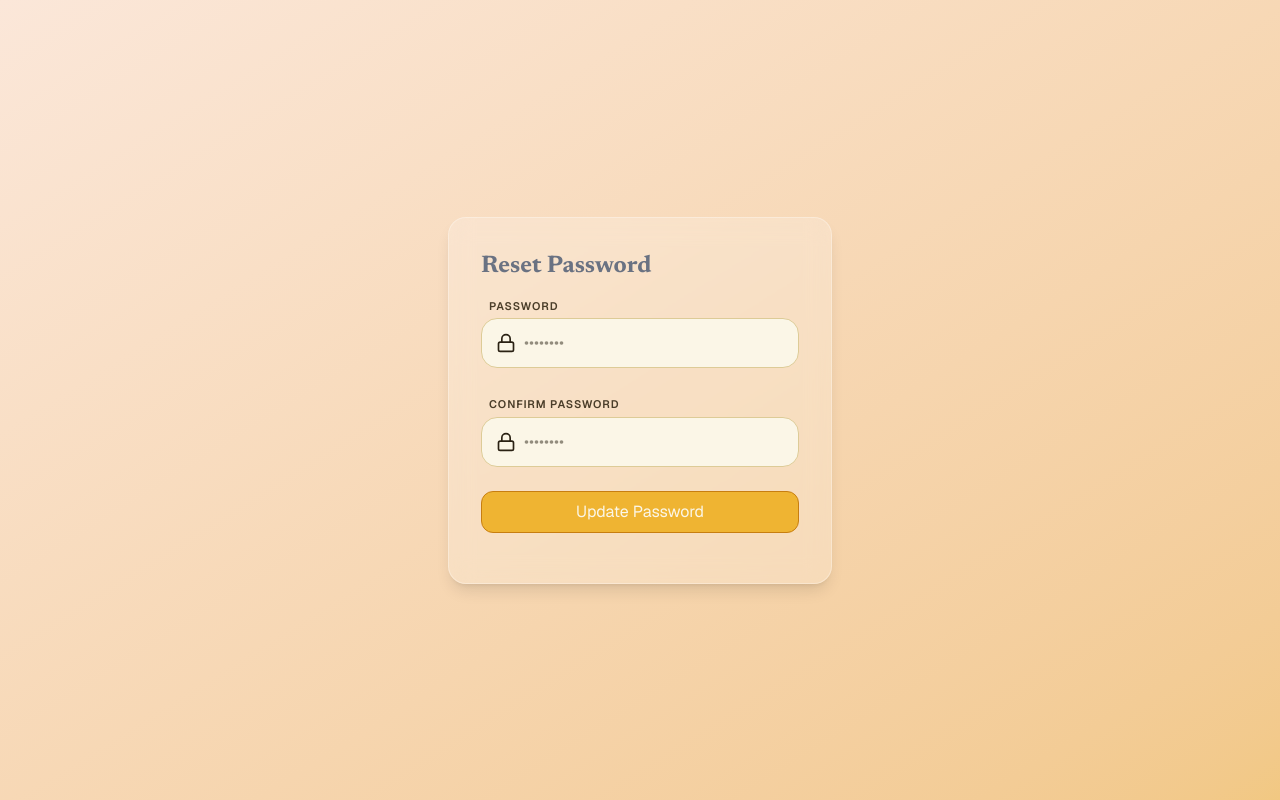
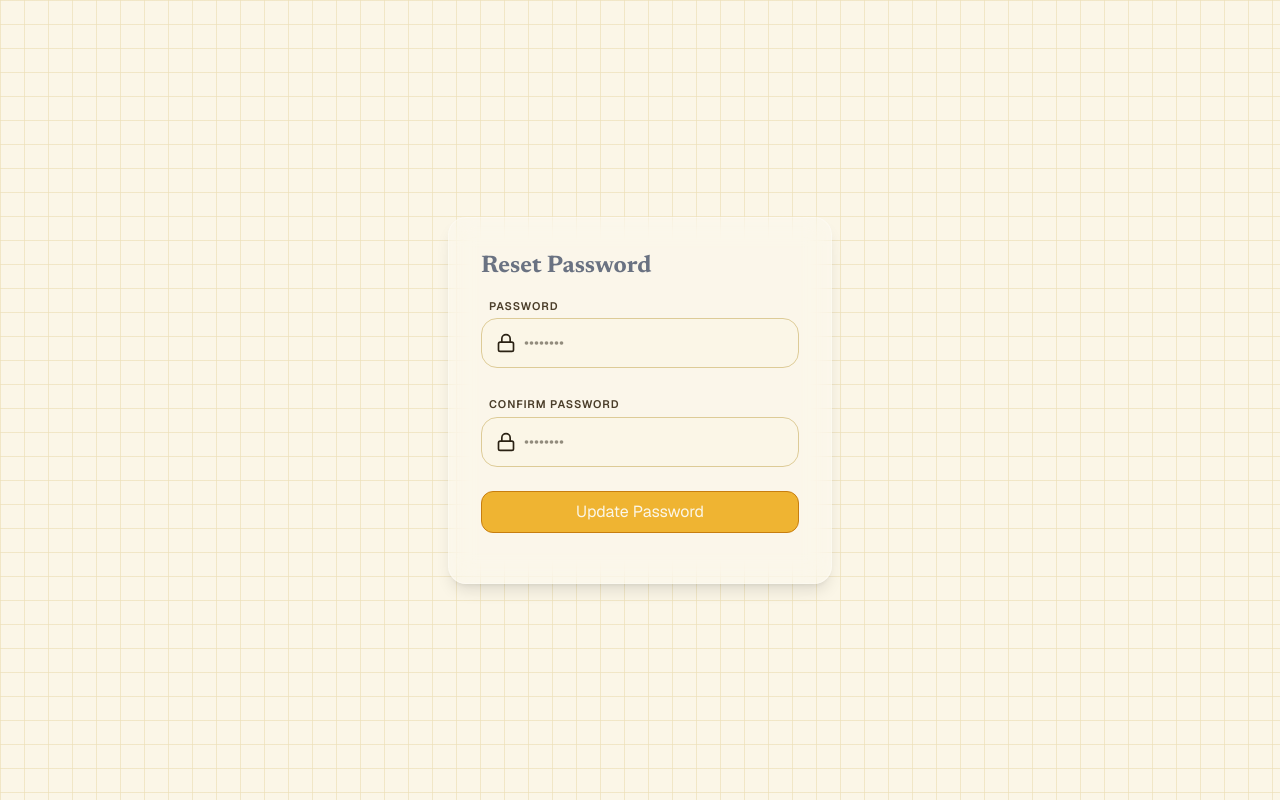
Before and after one commit to zaru-noodles/notelock, a Next.js app: page /reset-password/update in a window 1280 px wide. Built offline with nearby package versions, Linux system fonts and the light colour scheme; no server answers.

Commit message:
updated bg for public pages

```diff
--- a/app/(public)/layout.tsx
+++ b/app/(public)/layout.tsx
@@ -15,7 +15,7 @@ export default async function PublicLayout({
   }
 
   return (
-    <div className="flex flex-col justify-center items-center h-screen bg-linear-to-br from-terra-50 to-honey-400/50 px-4">
+    <div className="flex flex-col justify-center items-center h-screen grid-bg px-4">
       {children}
     </div>
   );
```
